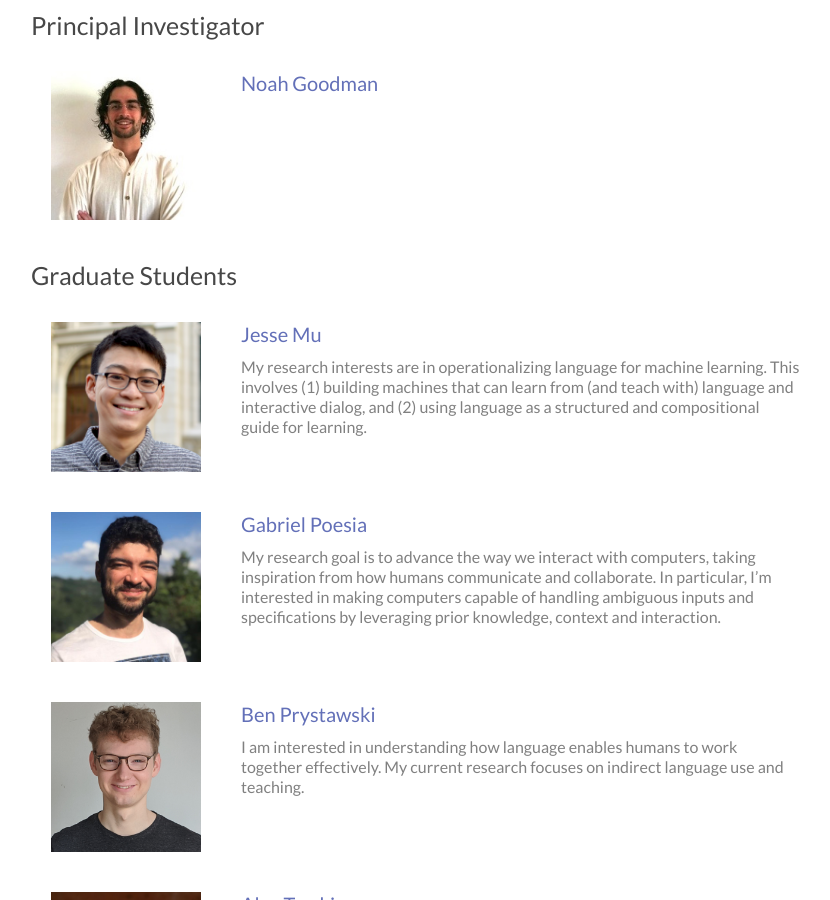
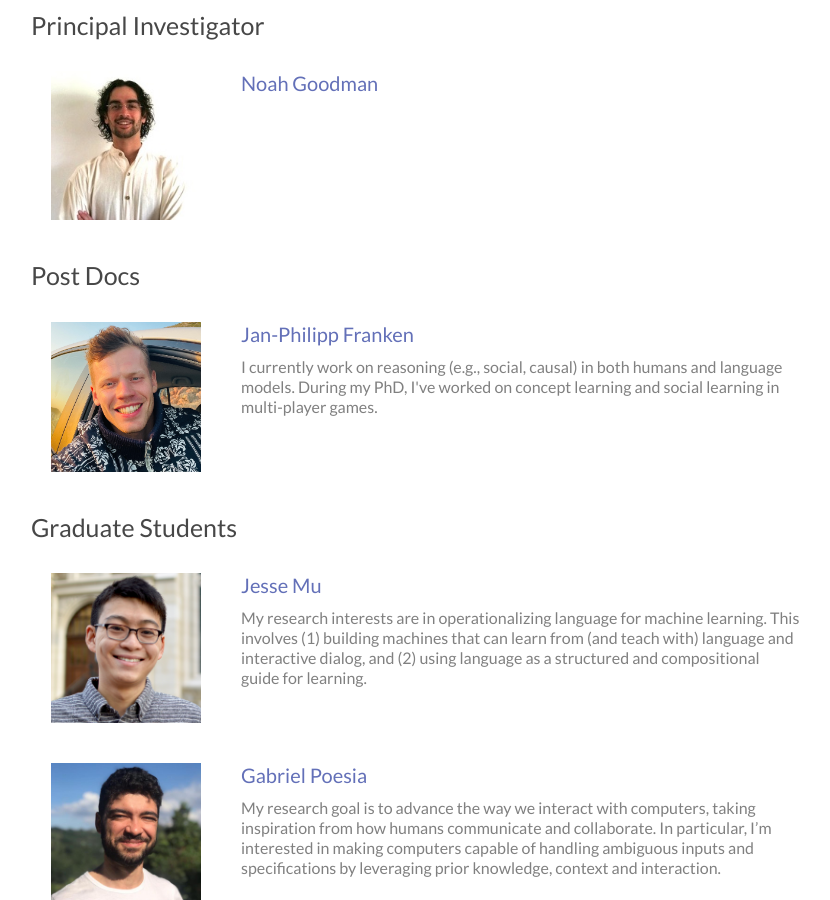
Before and after one commit to stanford-cocolab/cocolab.stanford.edu, a Jekyll site: the page built from 02-people.html, in a window 1280 px wide and 900 px high, scrolled down 330 px. Shown: the whole window, without its empty margins (234-1064 px from the left). Built offline with Jekyll 4.4.1, drawn with Linux system fonts in a browser that asks for light colours; a script that is not in the unit is left out.

Commit message:
add philipp

```diff
--- a/_data/cocolab.yml
+++ b/_data/cocolab.yml
@@ -3,6 +3,16 @@
     - name: Noah Goodman
       img: noah.jpg
       webpage: /ndg
+
+- role: Post Docs
+  people:
+    - name: Jan-Philipp Franken
+      img: philipp.jpg
+      webpage: https://janphilippfranken.github.io/
+      bio:
+        - >
+          I currently work on reasoning (e.g., social, causal) in both humans and language models.
+          During my PhD, I've worked on concept learning and social learning in multi-player games.
 
 - role: Graduate Students
   people:
```
Also changed, not shown: images/members/philipp.jpg (added).
